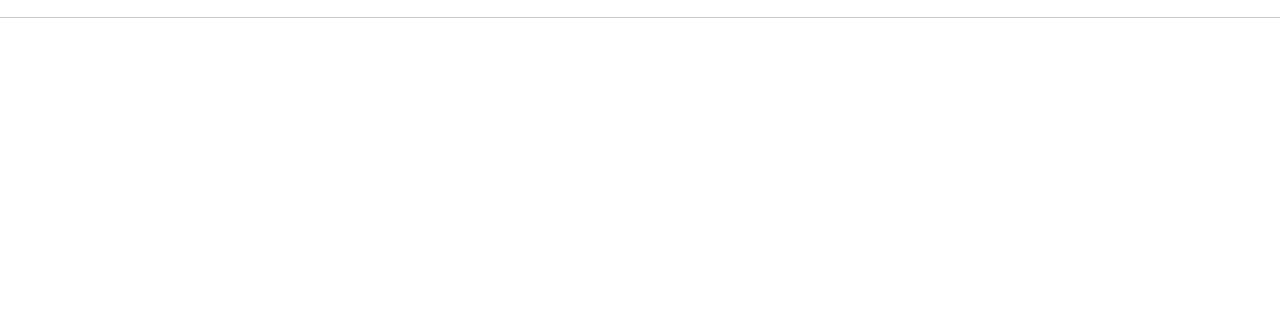
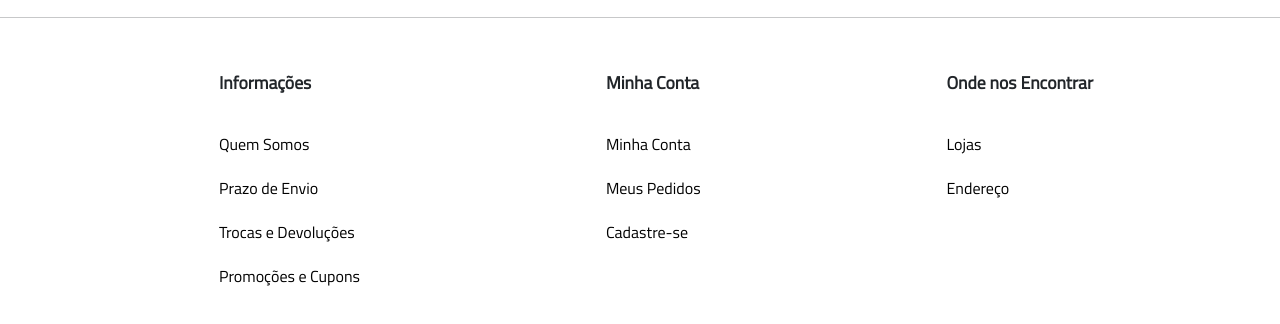
Before and after one commit to GabrielGui13/teste-maeztra, a React (Create React App) app in the folder layout/: page / in a window 1280 px wide. Shown: the part 2843-3167 px from the top of the page. Before the commit the page ends 2877 px from the top, so only its background shows below. Built offline with nearby package versions, Linux system fonts and the light colour scheme.

Commit message:
componente de navigation topic finalizado

```diff
--- /dev/null
+++ b/layout/src/components/NavigationTopic/index.tsx
@@ -0,0 +1,28 @@
+import { NavigationTopics } from './style'
+
+export const NavigationTopic = () => {
+    return (
+        <>
+            <NavigationTopics>
+                <ul className="topic">
+                    <p>Informações</p>
+                    <li><a href="#">Quem Somos</a></li>
+                    <li><a href="#">Prazo de Envio</a></li>
+                    <li><a href="#">Trocas e Devoluções</a></li>
+                    <li><a href="#">Promoções e Cupons</a></li>
+                </ul>
+                <ul className="topic">
+                    <p>Minha Conta</p>
+                    <li><a href="#">Minha Conta</a></li>
+                    <li><a href="#">Meus Pedidos</a></li>
+                    <li><a href="#">Cadastre-se</a></li>
+                </ul>
+                <ul className="topic">
+                    <p>Onde nos Encontrar</p>
+                    <li><a href="#">Lojas</a></li>
+                    <li><a href="#">Endereço</a></li>
+                </ul>
+            </NavigationTopics>
+        </>
+    )
+}
--- /dev/null
+++ b/layout/src/components/NavigationTopic/style.ts
@@ -0,0 +1,33 @@
+import styled from 'styled-components'
+
+export const NavigationTopics = styled.div`
+    display: flex;
+    justify-content: space-around;
+    align-items: center;
+    margin-top: 40px;
+    min-height: 320px;
+    height: 100%;
+    padding: 0 80px;
+
+    .topic {
+        display: flex;
+        flex-direction: column;
+        height: 280px;
+        list-style: none;
+
+        p {
+            font-size: 1.1em;
+            font-weight: bold;
+            margin-bottom: 35px;
+        }
+
+        li {
+            margin-bottom: 20px;
+        }
+
+        li a {
+            text-decoration: none;
+            color: black;
+        }
+    }
+`
--- a/layout/src/pages/Main/index.tsx
+++ b/layout/src/pages/Main/index.tsx
@@ -6,6 +6,7 @@
 import { Outfit } from '../../components/Outfit'
 import { Colecao } from '../../components/Colecao'
 import { Newsletter } from '../../components/Newsletter'
+import { NavigationTopic } from '../../components/NavigationTopic'
 
 export const Main = () => {
     return (
@@ -17,6 +18,7 @@
             <Outfit/>
             <Colecao/>
             <Newsletter/>
+            <NavigationTopic/>
         </>
     )
 }
```
